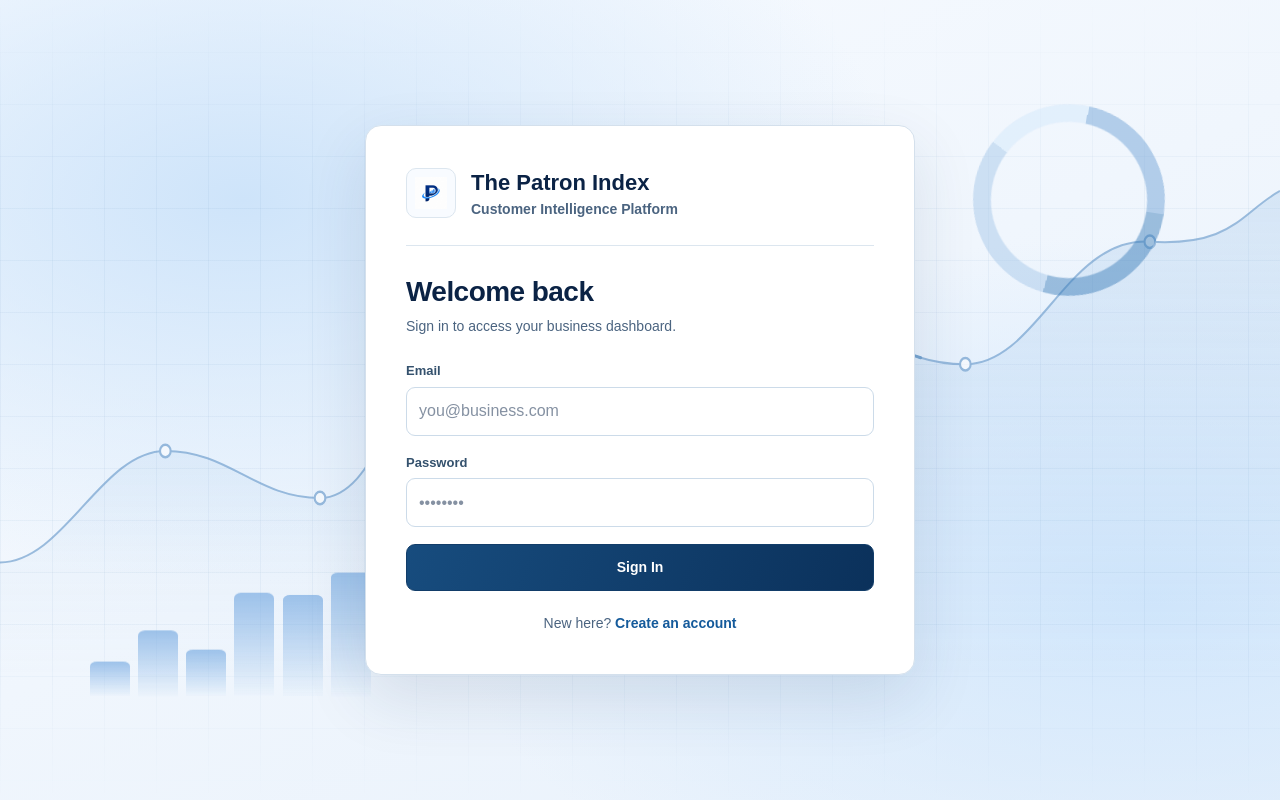
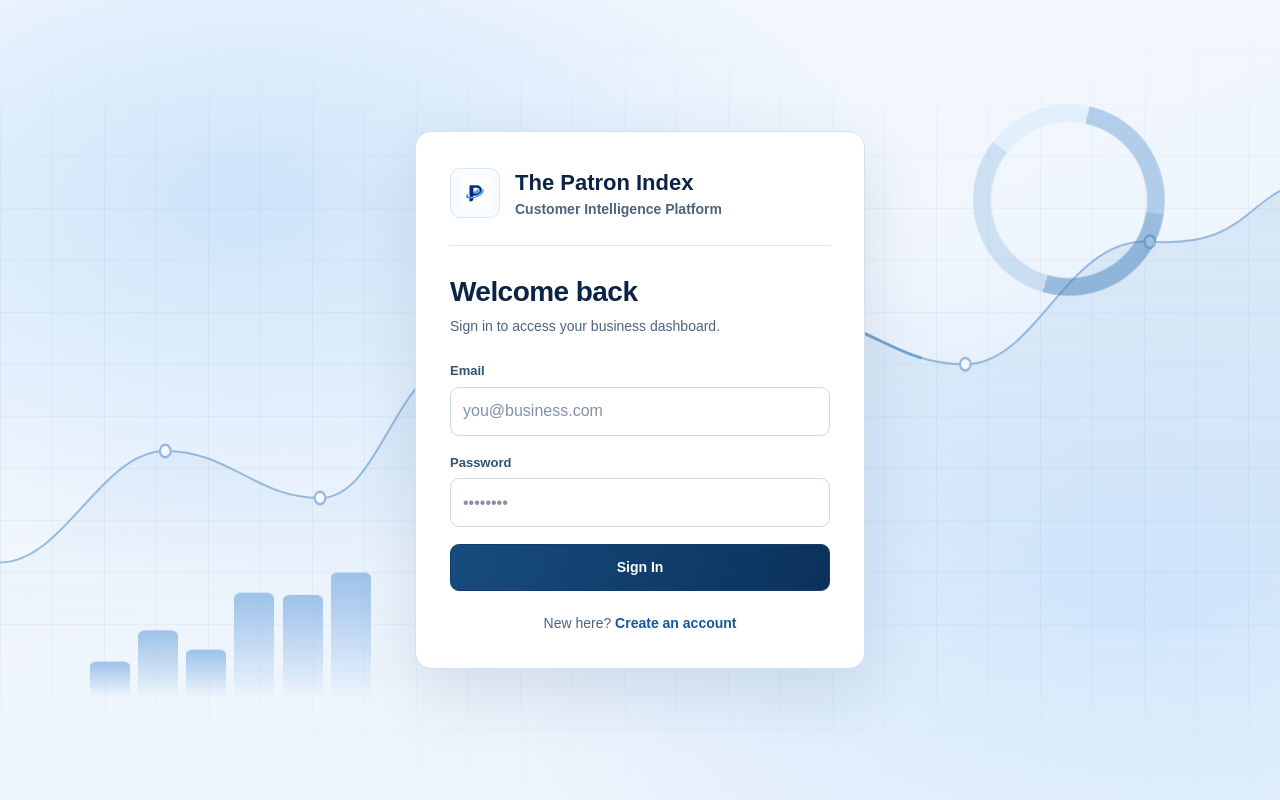
Before and after one commit to forakshatkumar/The-Patron-Index, a React (Vite) app in the folder Frontend/: page /login in a window 1280 px wide. Built offline with nearby package versions, Linux system fonts and the light colour scheme; no server answers.

Commit message:
style: reduce login and signup card width for a sleeker layout

```diff
--- a/Frontend/src/pages/Auth.css
+++ b/Frontend/src/pages/Auth.css
@@ -111,8 +111,8 @@
 }
 
 .account-card {
-  width: min(100%, 550px);
-  padding: clamp(23px, 5vw, 40px);
+  width: min(100%, 450px);
+  padding: clamp(22px, 4.5vw, 34px);
   border: 1px solid #d4e0ec;
   border-radius: 16px;
   background: #fff;
```
